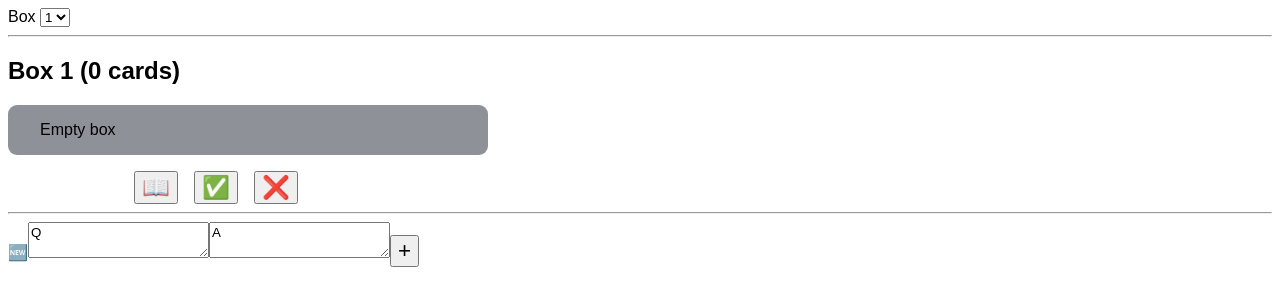
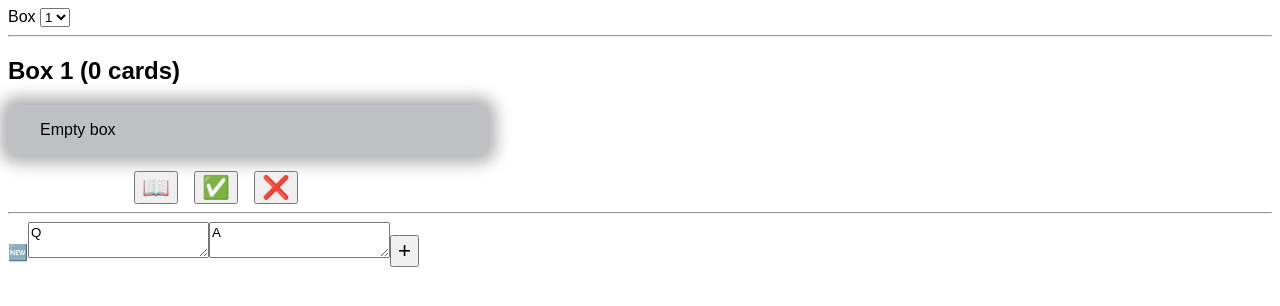
Before and after one commit to RandomSearch18/qr-tool, a website built with Vite: page index.html in a window 1280 px wide. Built offline with nearby package versions, Linux system fonts and the light colour scheme.

Commit message:
improve styles slightly

```diff
--- a/index.html
+++ b/index.html
@@ -5,9 +5,10 @@
   }
   p {
     max-width: 26em;
-    background: #01051770;
+    background: #01051740;
     border-radius: 9px;
     padding: 1em 2em;
+    box-shadow: 0 0 1em 0.5em #00000050;
   }
   a + a {
     display: flex;
```
